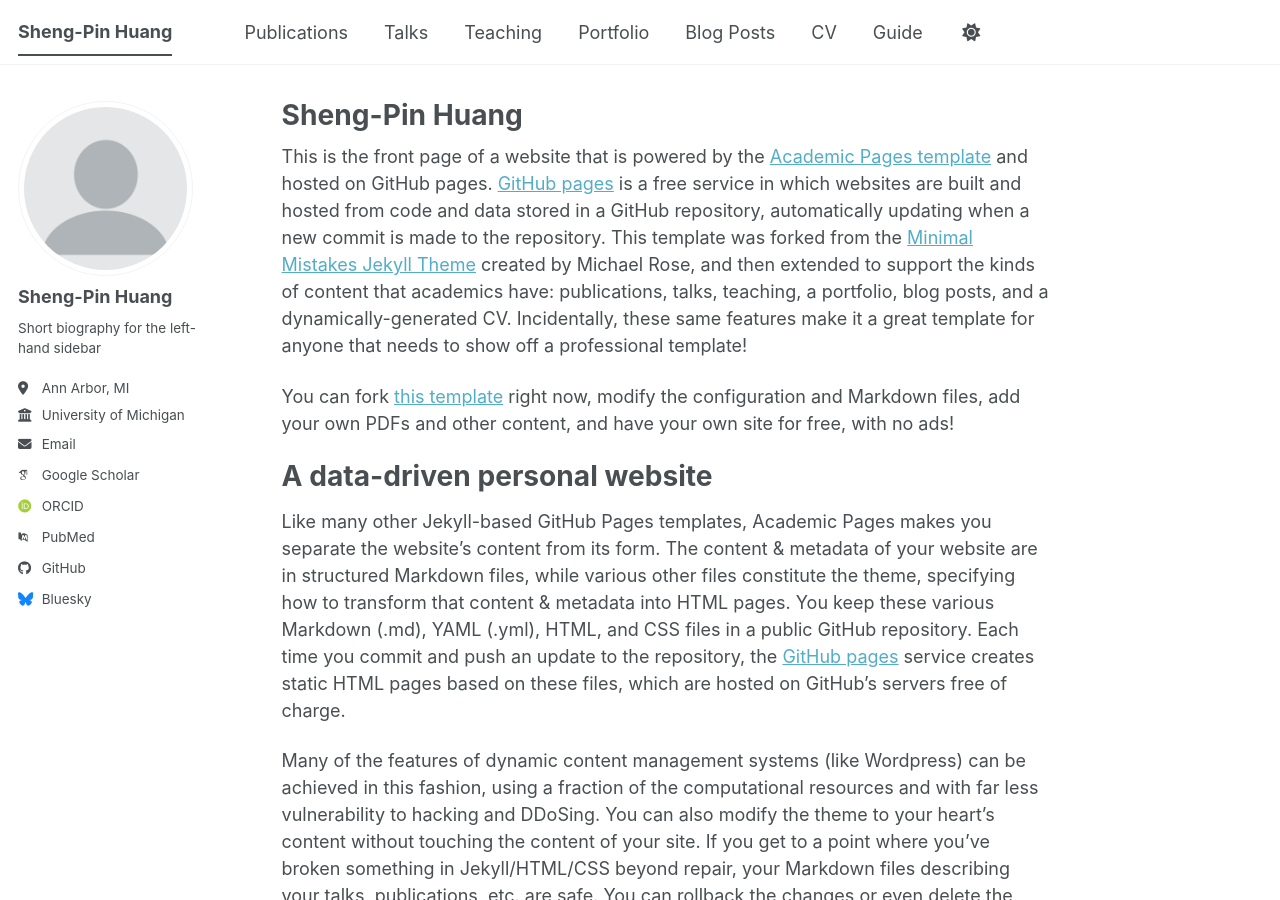
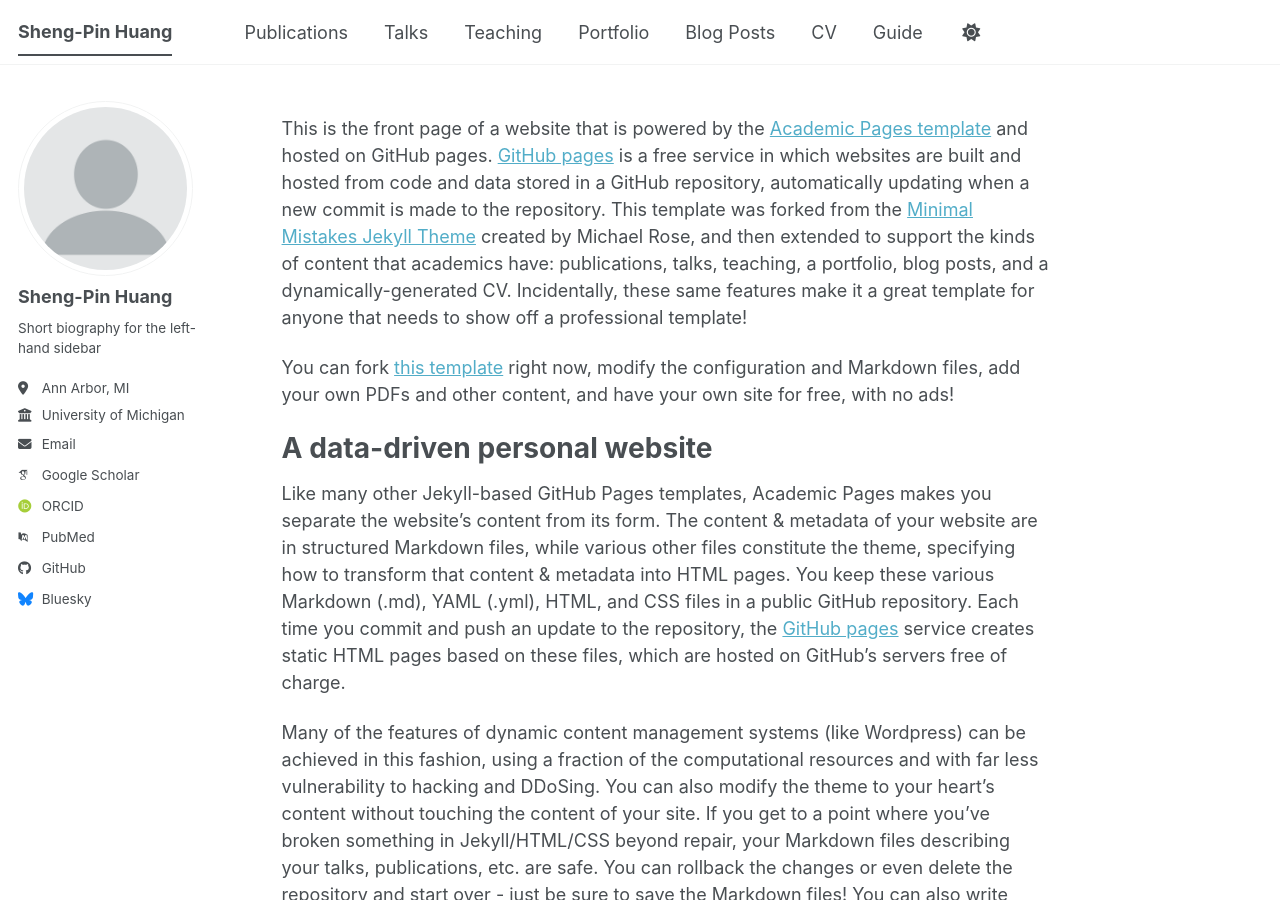
Before and after one commit to shengpinhuang/shengpinhuang.github.io, a Jekyll site: the page built from _pages/about.md, in a window 1280 px wide and 900 px high. Built offline with Jekyll 4.4.1, drawn with Linux system fonts in a browser that asks for light colours; some web fonts are replaced; a script bundle is joined from its source files by our own code; library files that are not in the unit come from our copies.

Commit message:
Update about.md

```diff
--- a/_pages/about.md
+++ b/_pages/about.md
@@ -1,6 +1,6 @@
 ---
 permalink: /
-title: "Sheng-Pin Huang"
+title: ""
 author_profile: true
 redirect_from:
   - /about/
```
